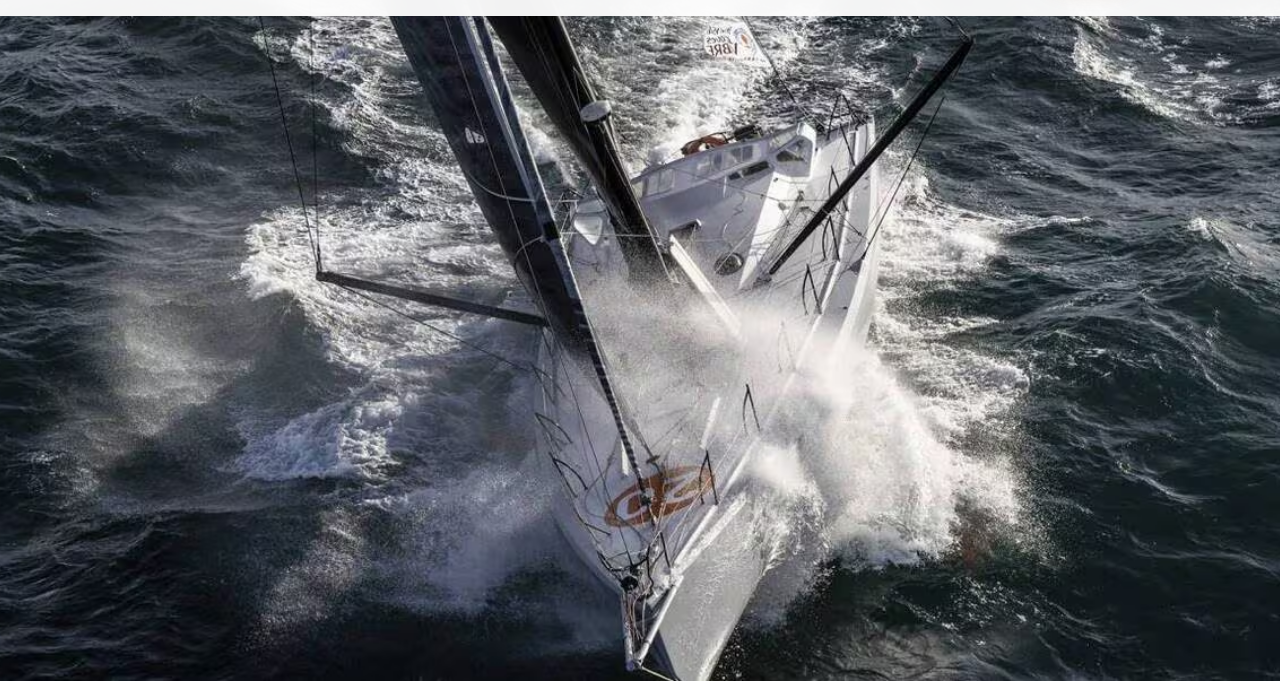
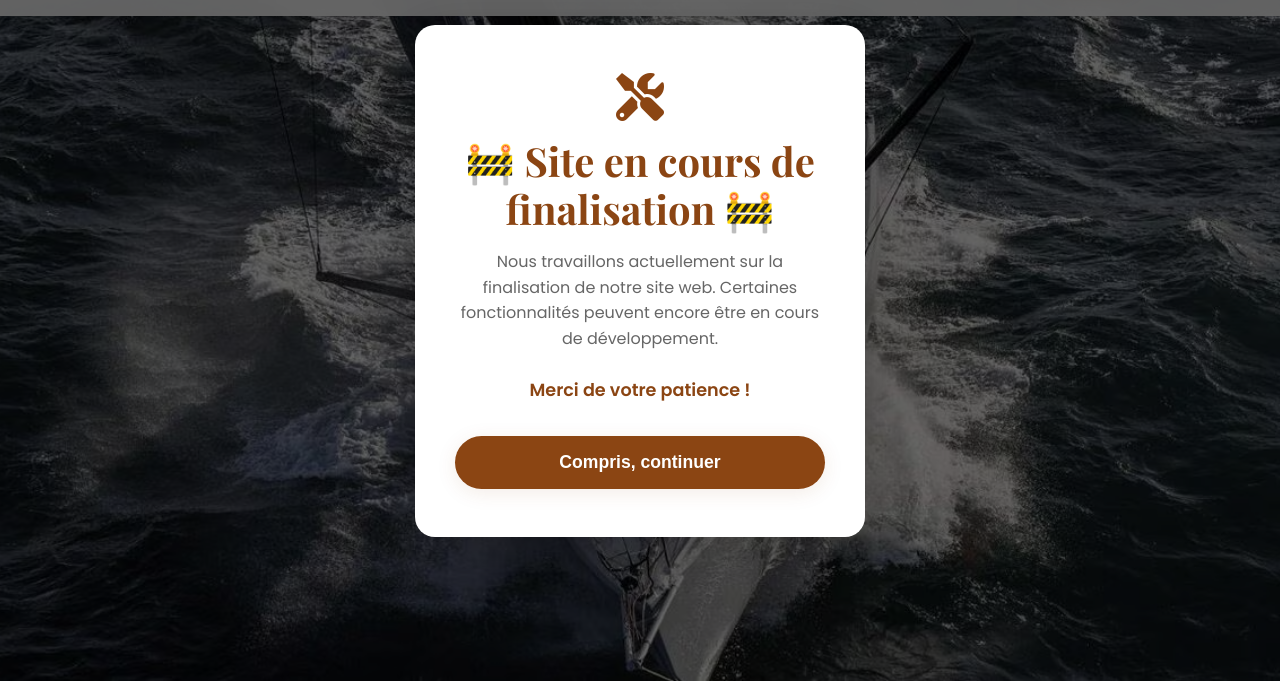
Before and after one commit to GeoffreySim/La-route-du-Cacao, a plain HTML site: page index.html in a window 1280 px wide. Shown: the part 119-800 px from the top of the page. Drawn offline with nearby package versions, Linux system fonts and the light colour scheme.

Commit message:
Ajout popup 'Site en cours de finalisation' pour première visite

```diff
--- a/index.html
+++ b/index.html
@@ -93,6 +93,19 @@
             <h2 style="margin-bottom:1.2rem;">Aidez-nous&nbsp;!</h2>
             <div id="helpPopupContent" style="margin-bottom:1.5rem;color:#333;"></div>
             <button id="helpActionBtn" class="btn btn-primary" style="width:100%;">Donner un coup de main</button>
+        </div>
+    </div>
+
+    <!-- Popup Site en cours de finalisation -->
+    <div id="constructionPopup" style="display:none;position:fixed;z-index:10000;top:0;left:0;width:100vw;height:100vh;background:rgba(0,0,0,0.6);align-items:center;justify-content:center;">
+        <div style="background:#fff;padding:3rem 2.5rem;border-radius:20px;max-width:95vw;width:450px;box-shadow:0 12px 50px rgba(0,0,0,0.25);text-align:center;position:relative;">
+            <div style="margin-bottom:2rem;">
+                <i class="fas fa-tools" style="font-size:3rem;color:#8B4513;margin-bottom:1rem;"></i>
+                <h2 style="margin-bottom:1rem;color:#8B4513;">🚧 Site en cours de finalisation 🚧</h2>
+                <p style="color:#666;line-height:1.6;margin-bottom:1.5rem;">Nous travaillons actuellement sur la finalisation de notre site web. Certaines fonctionnalités peuvent encore être en cours de développement.</p>
+                <p style="color:#8B4513;font-weight:600;font-size:1.1rem;">Merci de votre patience !</p>
+            </div>
+            <button id="closeConstructionPopup" class="btn btn-primary" style="width:100%;padding:1rem;font-size:1.1rem;">Compris, continuer</button>
         </div>
     </div>
 
@@ -394,6 +407,43 @@
         }
         updateHelpBlink();
         window.addEventListener('storage', updateHelpBlink);
+
+        // Construction popup logic
+        const constructionPopup = document.getElementById('constructionPopup');
+        const closeConstructionPopup = document.getElementById('closeConstructionPopup');
+
+        // Vérifier si c'est la première visite
+        const hasVisited = localStorage.getItem('hasVisitedSite');
+
+        if (!hasVisited) {
+            // Première visite - afficher la popup
+            setTimeout(() => {
+                if (constructionPopup) {
+                    constructionPopup.style.display = 'flex';
+                }
+            }, 1000); // Délai de 1 seconde pour laisser la page se charger
+
+            // Marquer comme visité
+            localStorage.setItem('hasVisitedSite', 'true');
+        }
+
+        // Fermer la popup
+        if (closeConstructionPopup) {
+            closeConstructionPopup.onclick = () => {
+                if (constructionPopup) {
+                    constructionPopup.style.display = 'none';
+                }
+            };
+        }
+
+        // Fermer en cliquant à l'extérieur
+        if (constructionPopup) {
+            constructionPopup.onclick = (e) => {
+                if (e.target === constructionPopup) {
+                    constructionPopup.style.display = 'none';
+                }
+            };
+        }
     });
     </script>
 </body>
```
Also changed, not shown: 1 other file.
